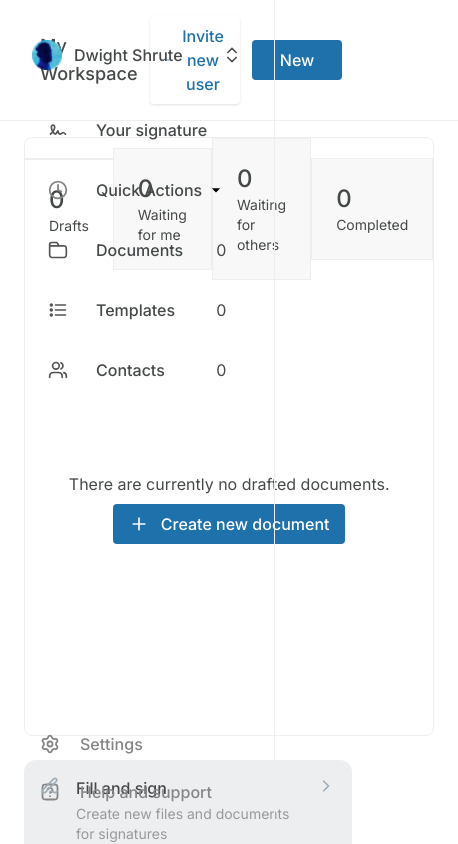
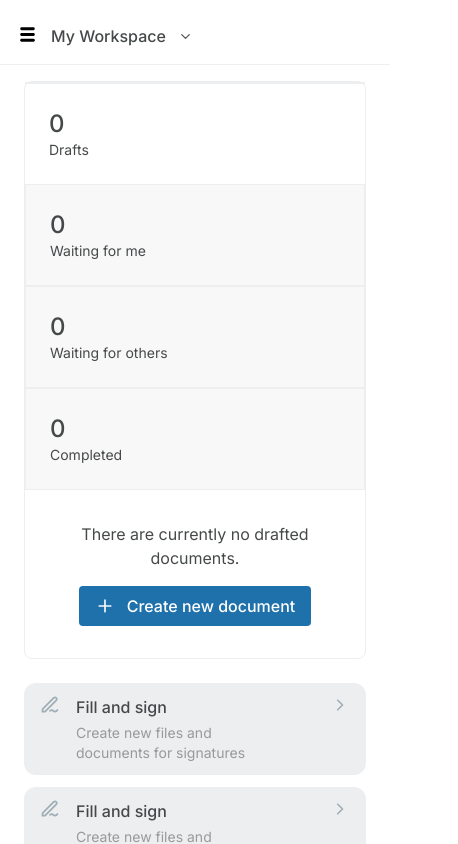
Before and after one commit to code-art4/Workspace, a Next.js app: page / in a window 390 px wide. Shown: the top 844 px of the page, 458 px wide, since content can reach past the window. Built offline with nearby package versions, Linux system fonts and the light colour scheme.

Commit message:
completed mobile responsiveness of main page

```diff
--- a/components/Home/Nav/index.tsx
+++ b/components/Home/Nav/index.tsx
@@ -7,9 +7,13 @@ import FooterNav from './FooterNav';
 const Nav = ({
   handleChangeAction,
   action,
+  openNav,
+  closeNavFn,
 }: {
   handleChangeAction: (item: any) => void;
   action: { link: string; nav: string };
+  openNav: boolean;
+  closeNavFn: () => void;
 }) => {
   const [openItemsMore, setOpenItemsMore] = useState<boolean>();
 
@@ -19,7 +23,30 @@ const Nav = ({
     }
   };
   return (
-    <div className='lg:w-[35%] xl:w-[23%] 2xl:w-[20%] border-r border-r-daygray py-10 h-screen px-8 flex flex-col fixed'>
+    <>
+      {openNav ? (
+        <div
+          className='bg-black/70 w-screen h-screen absolute z-[7]'
+          onClick={closeNavFn}
+        ></div>
+      ) : null}
+      <div
+        className={`${
+          openNav
+            ? 'absolute bg-white z-[10] lg:relative'
+            : 'translate-x-[-120%] absolute lg:translate-x-0'
+        }
+      lg:w-[28%] xl:w-[23%] 2xl:w-[20%] border-r border-r-daygray py-10 h-screen px-8 flex flex-col lg:flex lg:flex-col lg:fixed ease-in duration-300 transition-all`}
+      >
+        <div className='ml-auto mb-3 lg:hidden' onClick={closeNavFn}>
+          <Image
+            src='/svgs/cancel.svg'
+            alt='Dwight'
+            width='11'
+            height='11'
+            className='object-cover'
+          />
+        </div>
         <div className='flex items-center justify-between'>
           <div className='flex items-center'>
             <Image
@@ -39,7 +66,8 @@ const Nav = ({
             className='object-cover'
           />
         </div>
-      <ul className='px-4 mt-12 flex flex-col gap-y-9'>
+
+        <ul className='px-4 mt-12 flex flex-col gap-y-7 xl:gap-y-9 mb-5'>
           {Items.map((item) => {
             return (
               <NavItem
@@ -61,6 +89,7 @@ const Nav = ({
           })}
         </ul>
       </div>
+    </>
   );
 };
 
--- a/components/Home/Nav/items.ts
+++ b/components/Home/Nav/items.ts
@@ -36,11 +36,12 @@ const Items = [{
 export const FooterItems = [
     {
         nav: "Settings",
-        svg: "/svgs/settings.svg"
+        svg: "/svgs/settings.svg",
     },
     {
         nav: "Help and support",
-        svg: "/svgs/help-square.svg"
+        svg: "/svgs/help-square.svg",
     }]
 
+
 export default Items
--- a/components/Home/Nav/types.ts
+++ b/components/Home/Nav/types.ts
@@ -1,6 +1,6 @@
 export interface NavItemProps {
     svg: string;
-    more: undefined | { nav: string, link?: string }[];
+    more?: { nav: string, link?: string }[];
     nav: string;
     existingNumber?: number;
     openNavFn: (item: any) => void;
--- a/components/Home/Workspace/Card.tsx
+++ b/components/Home/Workspace/Card.tsx
@@ -8,11 +8,11 @@ const Card = ({
   description: string;
 }) => {
   return (
-    <div className='bg-daygray flex items-start w-max p-4 rounded-xl xl:w-full'>
+    <div className='bg-daygray flex items-start lg:w-max py-3 px-4 md:p-4 rounded-xl xl:w-full'>
       <Image src='/svgs/edit.svg' alt='Edit' width='20' height='20' />
       <div className='px-4 mr-auto'>
         <h4 className='font-medium'>{title}</h4>
-        <p className='text-[#999999] w-[14rem] xl:w-[14rem] text-sm mt-1'>
+        <p className='text-[#999999] w-[11rem] lg:w-[14rem] xl:w-[14rem] text-sm mt-1'>
           {description}
         </p>
       </div>
--- a/components/Home/Workspace/TopNav.tsx
+++ b/components/Home/Workspace/TopNav.tsx
@@ -1,11 +1,14 @@
 import Image from 'next/image';
 import Button from '../../shared/Button';
 
-const TopNav = () => {
+const TopNav = ({ openNavFn }: { openNavFn: () => void }) => {
   return (
-    <div className='flex items-center py-4 px-10 border-b border-b-daygray'>
+    <div className='flex items-center justify-between lg:justify-start py-4 px-5 md:px-10 border-b border-b-daygray mt-2 md:mt-0'>
+      <div className='mr-4 md:mr-8 lg:hidden' onClick={openNavFn}>
+        <Image src='/svgs/menu.svg' alt='menu' width='15' height='15' />
+      </div>
       <div className='flex items-center mr-auto'>
-        <h3 className='mr-3 font-medium text-lg'>My Workspace</h3>
+        <h3 className='mr-3 font-medium md:text-lg'>My Workspace</h3>
         <Image
           src='/svgs/chevron-down.svg'
           alt='chevron-down'
@@ -14,7 +17,7 @@ const TopNav = () => {
         />
       </div>
 
-      <div className='flex items-center gap-x-3'>
+      <div className='lg:flex items-center gap-x-3 hidden'>
         <Button
           name='Invite new user'
           textClassName='!text-balablue'
--- a/components/Home/Workspace/index.tsx
+++ b/components/Home/Workspace/index.tsx
@@ -3,7 +3,13 @@ import CardItems from './CardItems';
 import TopNav from './TopNav';
 import Button from '../../shared/Button';
 
-const Workspace = ({ action }: { action: { nav: string; link: string } }) => {
+const Workspace = ({
+  action,
+  openNavFn,
+}: {
+  action: { nav: string; link: string };
+  openNavFn: () => void;
+}) => {
   const workspaces = [
     {
       number: 0,
@@ -23,10 +29,10 @@ const Workspace = ({ action }: { action: { nav: string; link: string } }) => {
     },
   ];
   return (
-    <div className='flex flex-col min-h-screen lg:w-[65%] xl:w-[77%] 2xl:w-[80%] ml-auto'>
-      <TopNav />
-      <div className='mx-6 mt-4 mb-6 border border-daygray rounded-lg h-[71vh] flex flex-col'>
-        <div className='flex items-center w-full'>
+    <div className='flex flex-col min-h-screen w-full lg:w-[72%] xl:w-[77%] 2xl:w-[80%] ml-auto'>
+      <TopNav openNavFn={openNavFn} />
+      <div className='mx-6 mt-4 mb-6 border border-daygray rounded-lg lg:h-[71vh] flex flex-col'>
+        <div className='flex flex-col lg:flex-row items-center w-full'>
           {workspaces.map((workspace) => {
             return (
               <div
@@ -43,8 +49,10 @@ const Workspace = ({ action }: { action: { nav: string; link: string } }) => {
             );
           })}
         </div>
-        <div className='flex flex-col gap-y-2 items-center justify-center w-max m-auto'>
-          <p>There are currently no drafted documents.</p>
+        <div className='flex flex-col gap-y-2 items-center justify-center w-max lg:m-auto my-8 mx-auto'>
+          <p className='w-[15rem] md:w-max text-center lg:text-start mb-2 lg:mb-0'>
+            There are currently no drafted documents.
+          </p>
           <Button
             name='Create new document'
             leftIcon='/svgs/plus.svg'
@@ -53,7 +61,7 @@ const Workspace = ({ action }: { action: { nav: string; link: string } }) => {
           />
         </div>
       </div>
-      <div className='mt-0 px-6 lg:grid lg:grid-cols-2 xl:grid-cols-3 xl:items-center gap-x-3 gap-y-3 w-full mb-3'>
+      <div className='mt-0 px-6 grid md:grid-cols-2 xl:grid-cols-3 xl:items-center gap-x-3 gap-y-3 w-full mb-3'>
         {CardItems.map((item, index) => {
           return <Card key={index} {...item} />;
         })}
--- a/pages/index.tsx
+++ b/pages/index.tsx
@@ -4,6 +4,7 @@ import { Nav, Workspace } from '../components/Home';
 
 export default function Home() {
   const [action, setAction] = useState({ link: '/', nav: 'Drafts' });
+  const [openNav, setOpenNav] = useState(false);
   return (
     <>
       <Head>
@@ -11,8 +12,16 @@ export default function Home() {
       </Head>
       <main className='mx-auto'>
         <div className='flex'>
-          <Nav handleChangeAction={(each) => setAction(each)} action={action} />
-          <Workspace action={action} />
+          <Nav
+            handleChangeAction={(each) => setAction(each)}
+            action={action}
+            openNav={openNav}
+            closeNavFn={() => setOpenNav(false)}
+          />
+          <Workspace
+            action={action}
+            openNavFn={() => setOpenNav(true)}
+          />
         </div>
       </main>
     </>
```
Also changed, not shown: public/svgs/cancel.svg (added), public/svgs/menu.svg (added). Lines whose indentation alone changed are shown as unchanged.
